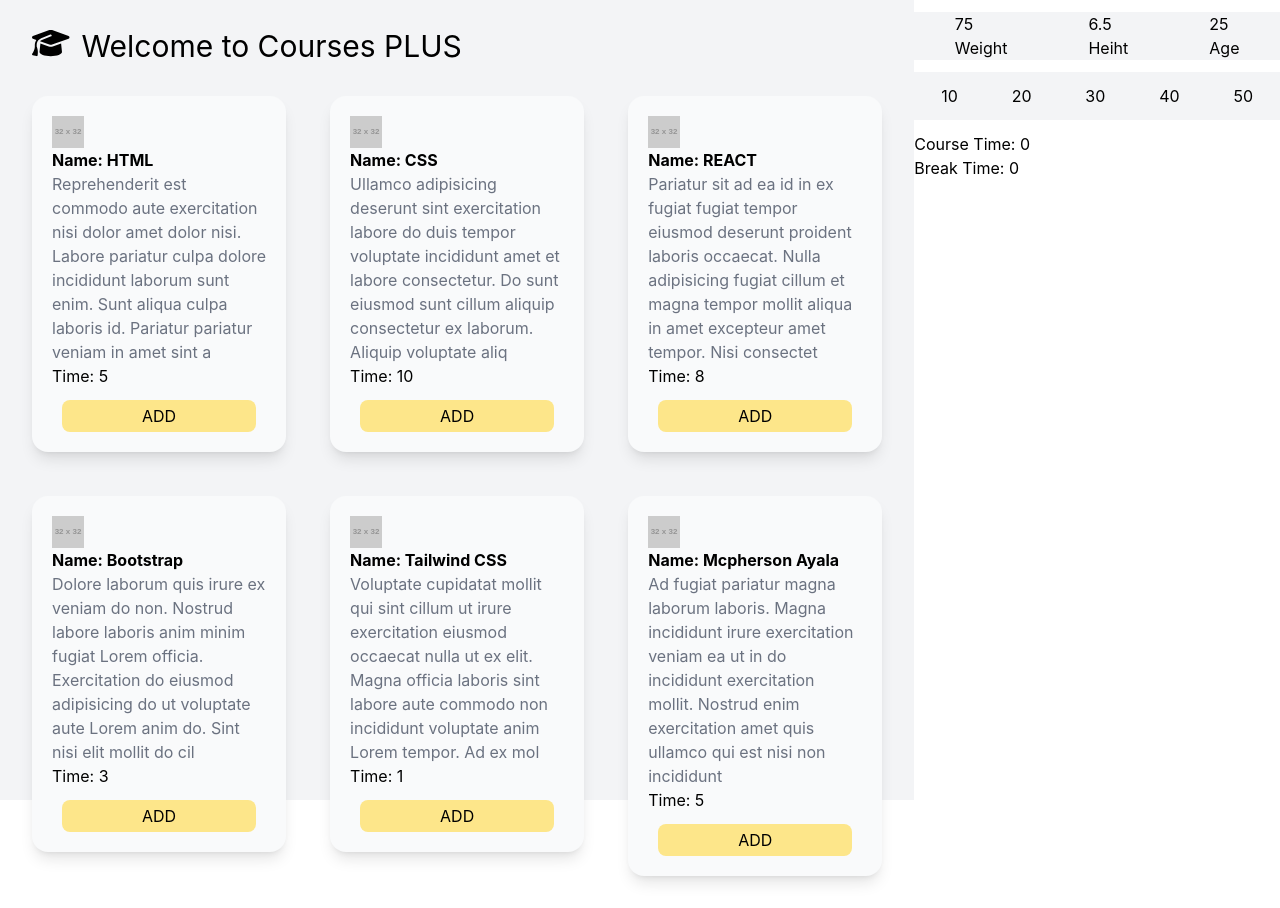
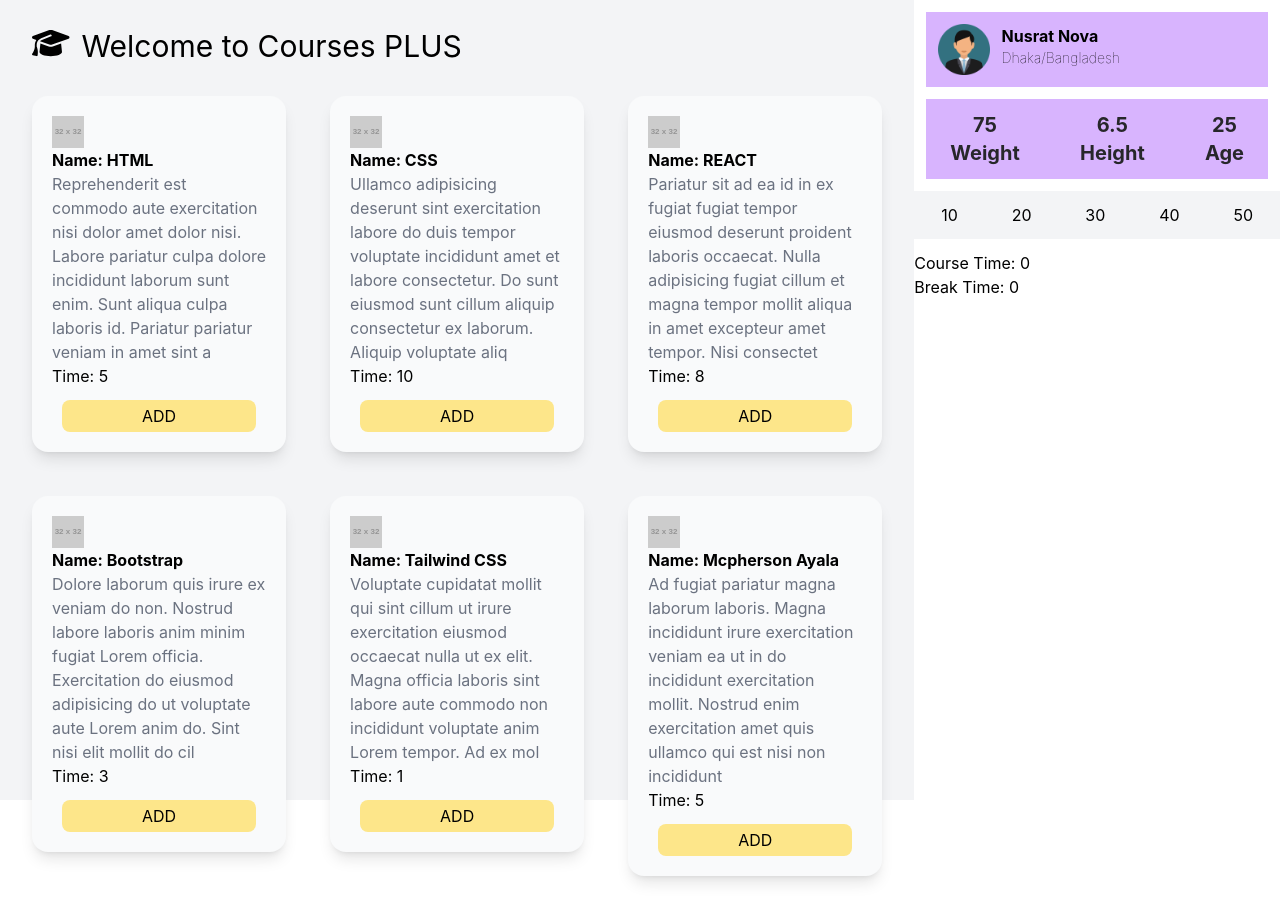
Before and after one commit to nusratnova5/courses-plus, a React (Create React App) app: page / in a window 1280 px wide. Built offline with nearby package versions, Linux system fonts and the light colour scheme.

Commit message:
user info

```diff
--- a/src/components/sidebar/Sidebar.js
+++ b/src/components/sidebar/Sidebar.js
@@ -1,19 +1,31 @@
 import { useState } from 'react'
-
+import user from '../../img/user.png'
 function Sidebar(props) {
   const sumTime = props.time
   const [breakTime, setBreakTime] = useState(0)
   return (
     <div>
-        <div className='flex justify-around bg-gray-100	my-3'>
+        {/* use info */}
+        <div className='flex p-3 m-3 font-bold bg-purple-300'>
             <div>
-                <div>75</div><div>Weight</div>
+                <img className='w-16' src={user} alt="" />
             </div>
-            <div>
-                <div>6.5</div><div>Heiht</div>
+            <div className='ml-3 justify-center items-center w-full h-full '>
+                <p className='font-bold'>Nusrat Nova</p>
+                <p className='text-sm font-thin'>Dhaka/Bangladesh</p>
             </div>
-            <div>
-                <div>25</div><div>Age</div>
+        </div>
+        {/* information */}
+        <div className='flex justify-between text-center m-3 font-bold text-xl bg-purple-300 text-zinc-800'>
+            <div className='p-3 mx-3'>
+                <p>75</p>
+                <p>Weight</p>
+            </div>
+            <div className='p-3 mx-3'>
+                <p>6.5</p><p>Height</p>
+            </div>
+            <div className='p-3 mx-3'>
+                <p>25</p><p>Age</p>
             </div>
         </div>
         <div className='flex justify-around bg-gray-100	my-3 py-3'>
```
Also changed, not shown: src/img/user.png (added).
